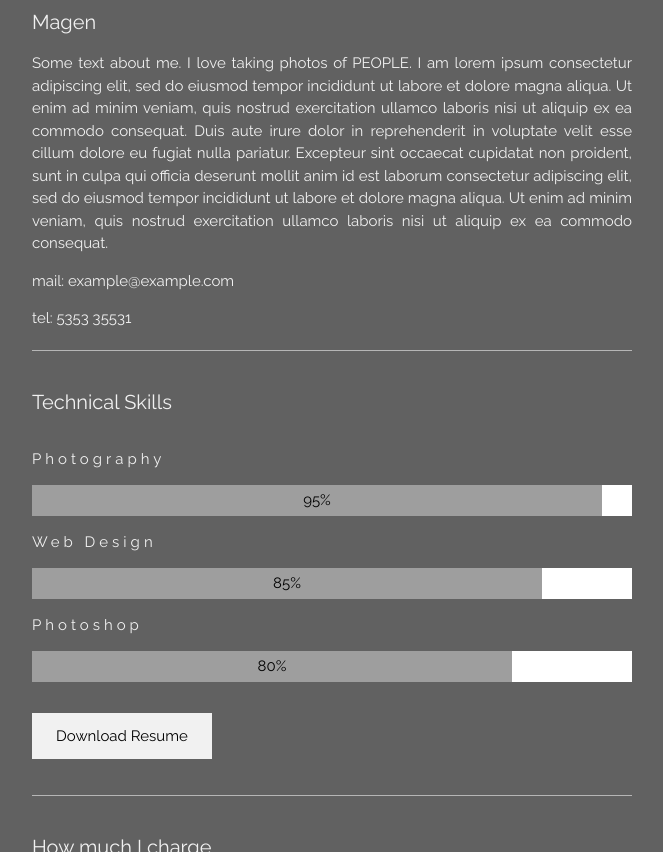
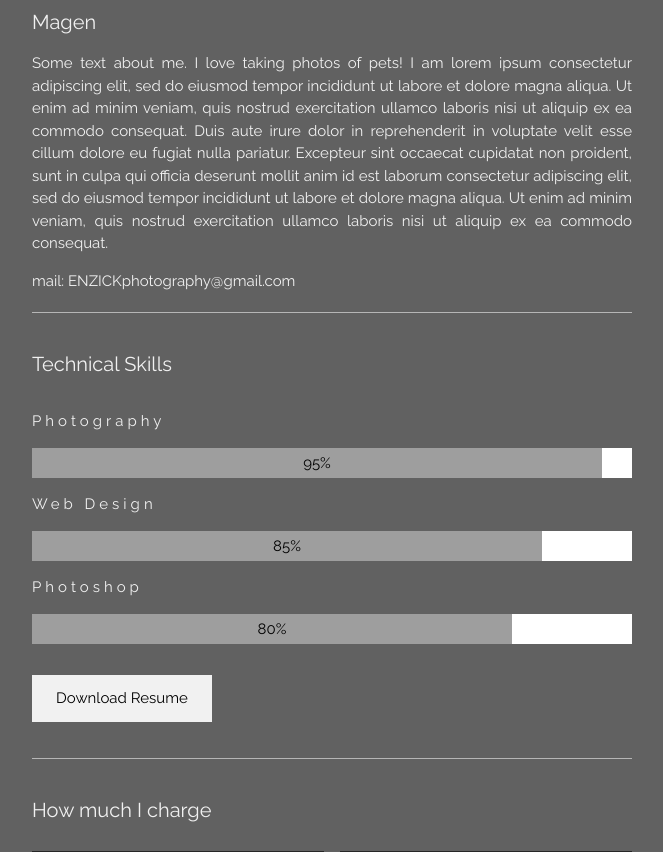
Before and after one commit to MagenBouchard/Enzick, a plain HTML site: page index.html in a window 1280 px wide. Shown: the part 1616-2468 px from the top of the page, without its empty margins (308-971 px from the left). Drawn offline with nearby package versions, Linux system fonts and the light colour scheme.

Commit message:
updated some text

```diff
--- a/index.html
+++ b/index.html
@@ -100,12 +100,12 @@ body,h1,h2,h3,h4,h5 {font-family: "Raleway", sans-serif}
       <h4>Magen</h4>
 
 
-      <p>Some text about me. I love taking photos of PEOPLE. I am lorem ipsum consectetur adipiscing elit, sed do eiusmod tempor incididunt ut labore et dolore magna aliqua. Ut enim ad minim veniam, quis nostrud exercitation ullamco laboris nisi ut aliquip ex ea commodo consequat. Duis aute irure
+      <p>Some text about me. I love taking photos of pets! I am lorem ipsum consectetur adipiscing elit, sed do eiusmod tempor incididunt ut labore et dolore magna aliqua. Ut enim ad minim veniam, quis nostrud exercitation ullamco laboris nisi ut aliquip ex ea commodo consequat. Duis aute irure
         dolor in reprehenderit in voluptate velit esse cillum dolore eu fugiat nulla pariatur. Excepteur sint occaecat cupidatat non proident, sunt in culpa qui officia deserunt mollit anim id est laborum consectetur adipiscing elit, sed do eiusmod tempor
         incididunt ut labore et dolore magna aliqua. Ut enim ad minim veniam, quis nostrud exercitation ullamco laboris nisi ut aliquip ex ea commodo consequat.
       </p>
-      <p>mail: example@example.com</p>
-      <p>tel: 5353 35531</p>
+      <p>mail: ENZICKphotography@gmail.com</p>
+      <p></p>
       <hr class="w3-opacity">
       <h4 class="w3-padding-16">Technical Skills</h4>
       <p class="w3-wide">Photography</p>
```
